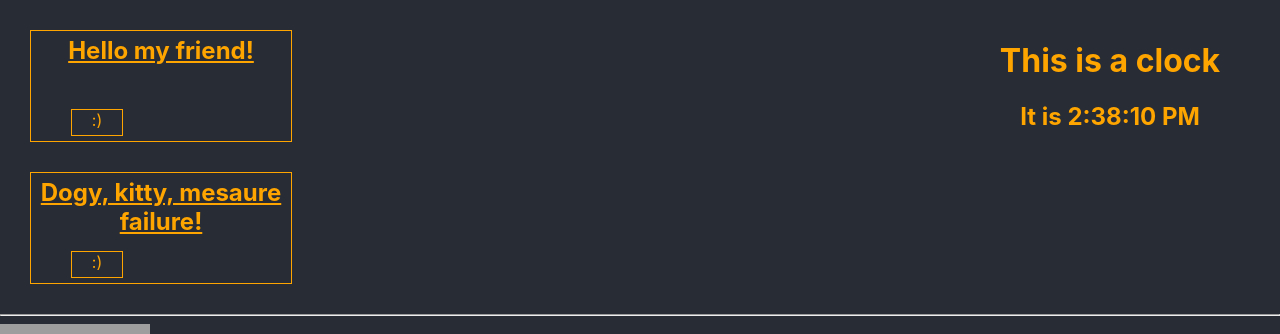
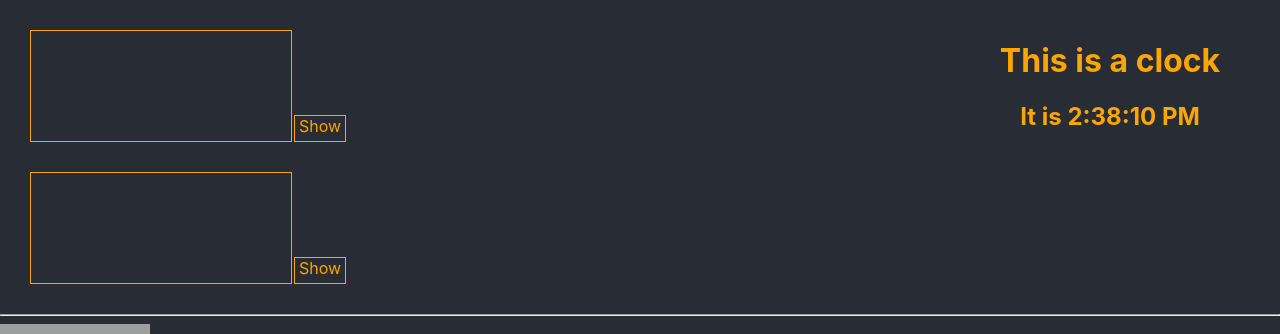
Before and after one commit to tothricsaj/react-learn-for-myself, a React (Create React App) app: page / in a window 1280 px wide. Shown: the top 334 px of the page. Built offline with nearby package versions, Linux system fonts and the light colour scheme; grey boxes are pictures that could not be loaded.

Commit message:
toggle hidded box content

```diff
--- a/src/BoxComponent/Box.component.js
+++ b/src/BoxComponent/Box.component.js
@@ -6,8 +6,10 @@ class BoxComponent extends React.Component {
         super(props);
 
         this.handleClick = this.handleClick.bind(this);
+        this.showTheBox = this.showTheBox.bind(this);
         this.state = {
             isToggleOn: true,
+            isHidedd: true,
         }
     }
 
@@ -17,11 +19,22 @@ class BoxComponent extends React.Component {
         }));
     }
 
+    showTheBox() {
+        this.setState({isHidedd: !this.state.isHidedd})
+    }
+
     render() {
-        return <div className={ styles.wrapperBox }>
-            <h2 className={ styles.h2Class }>{ this.props.msg }</h2>
-            <div className={styles.buttonDiv} onClick={this.handleClick}>{this.state.isToggleOn? ':)' : ':('}</div>
+        return (
+        <div className={ styles.wrapperBox }>
+            {!this.state.isHidedd &&
+                <div>
+                    <h2 className={ styles.h2Class }>{ this.props.msg }</h2>
+                    <div className={styles.buttonDiv} onClick={this.handleClick}>{this.state.isToggleOn? ':)' : ':('}</div>
+                </div>
+            }
+            <div className={styles.showBox} onClick={this.showTheBox}>{this.state.isHidedd ? 'Show' : 'Hide'}</div>
         </div>
+        )
     }
 }
 
--- a/src/BoxComponent/Box.module.css
+++ b/src/BoxComponent/Box.module.css
@@ -12,7 +12,8 @@
     text-decoration: underline;
 }
 
-.buttonDiv {
+.buttonDiv,
+.showBox {
     width: 50px;
     height: 25px;
     border: 1px solid orange;
@@ -21,3 +22,9 @@
     left: 40px;
     cursor: pointer;
 }
+
+.showBox {
+    left: unset;
+    right: -55px;
+    bottom: -1px;
+}
```
